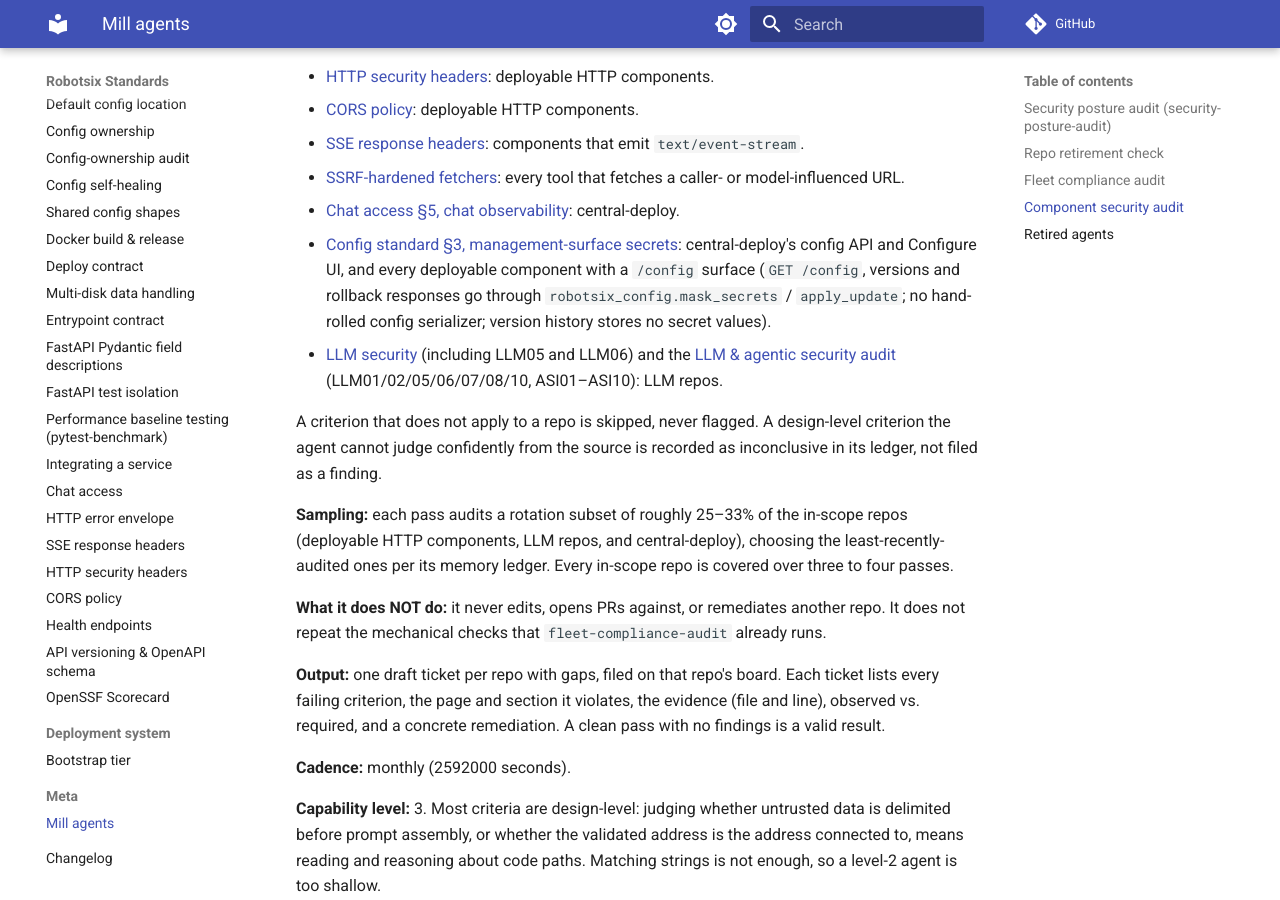
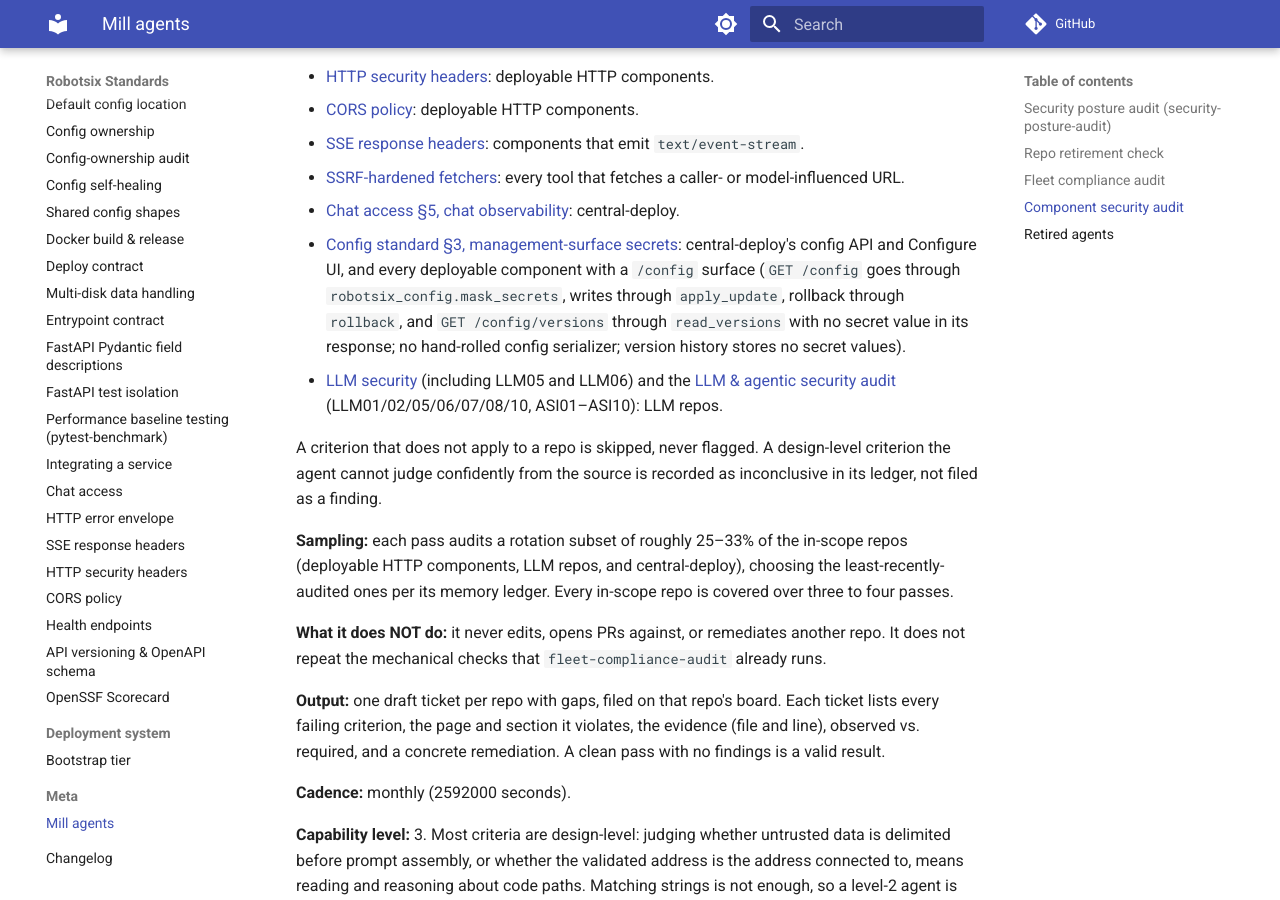
Before and after one commit to damien-robotsix/robotsix-standards, an MkDocs documentation site: the page built from docs/mill-agents.md, in a window 1280 px wide and 900 px high, scrolled down 3524 px. Built offline with MkDocs 1.6.1 and Material for MkDocs 9.7.7, drawn with Linux system fonts in a browser that asks for light colours; comment, search, counter and statistics services are not loaded.

Commit message:
docs: Nothing re-checks that each component's own config page hides secrets: the security audit only covers central-deploy's config page (20261031T164712Z-nothing-re-checks-that-each-component-s-8529)

```diff
--- a/docs/mill-agents.md
+++ b/docs/mill-agents.md
@@ -181,9 +181,11 @@ applied to the repos each page governs:
   central-deploy.
 - [Config standard §3, management-surface secrets](config-standard.md#how-this-is-enforced):
   central-deploy's config API and Configure UI, and every deployable
-  component with a `/config` surface (`GET /config`, versions and rollback
-  responses go through `robotsix_config.mask_secrets` / `apply_update`; no
-  hand-rolled config serializer; version history stores no secret values).
+  component with a `/config` surface (`GET /config` goes through
+  `robotsix_config.mask_secrets`, writes through `apply_update`, rollback
+  through `rollback`, and `GET /config/versions` through `read_versions`
+  with no secret value in its response; no hand-rolled config serializer;
+  version history stores no secret values).
 - [LLM security](component-standard.md#how-this-pages-security-rules-are-enforced)
   (including LLM05 and LLM06) and the
   [LLM & agentic security audit](security-posture.md#llm-agentic-security-audit)
```
Also changed, not shown: docs/config-standard.md (+1 -1 lines), docs/security-posture.md (+1 -1 lines), 1 other file.
